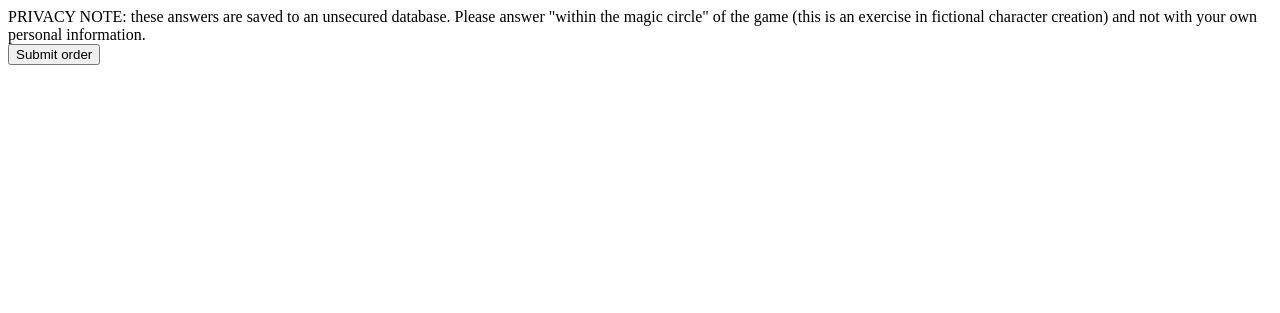
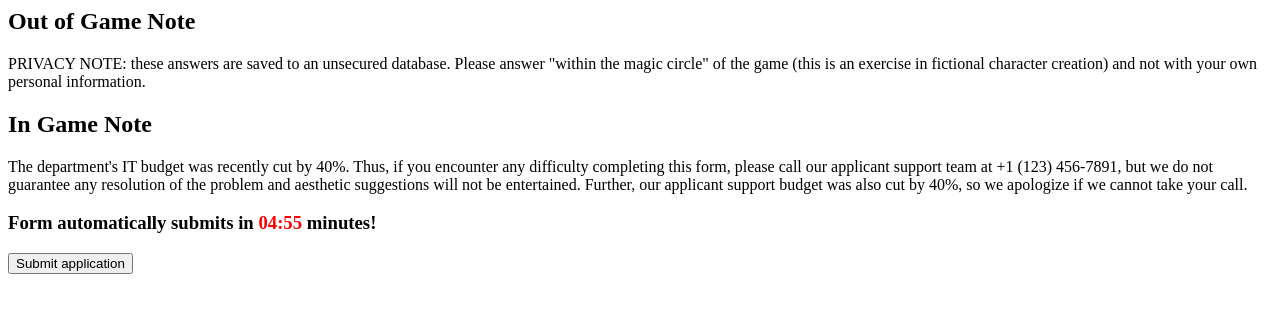
Before and after one commit to notkrd/activistproject, a Django app: page /forms/ in a window 1280 px wide. Shown: the top 313 px of the page. Run offline with Django 3.2, Linux system fonts and the light colour scheme; data that the repository does not hold is empty.

Commit message:
Added timer

```diff
--- a/immigrationform/forms.py
+++ b/immigrationform/forms.py
@@ -5,7 +5,7 @@ from immigrationform.models import Question, MultiChoiceQuestion, Answer, FreeRe
 
 
 class MultiChoiceQuestionForm(ModelForm):
-    answer = ModelChoiceField(queryset=MultiChoiceResponse.objects.all())
+    answer = ModelChoiceField(queryset=MultiChoiceResponse.objects.all(), required=False)
 
     class Meta:
         model = MultiChoiceQuestion
@@ -13,7 +13,7 @@ class MultiChoiceQuestionForm(ModelForm):
 
 
 class PolarQuestionForm(ModelForm):
-    answer = forms.BooleanField()
+    answer = forms.BooleanField(required=False)
 
     class Meta:
         model = MultiChoiceQuestion
--- /dev/null
+++ b/immigrationform/static/immigrationform/formjs.js
@@ -0,0 +1,23 @@
+function startTimer(duration, display) {
+    var timer = duration, minutes, seconds;
+    setInterval(function () {
+        minutes = parseInt(timer / 60, 10)
+        seconds = parseInt(timer % 60, 10);
+
+        minutes = minutes < 10 ? "0" + minutes : minutes;
+        seconds = seconds < 10 ? "0" + seconds : seconds;
+
+        display.textContent = minutes + ":" + seconds;
+
+        if (--timer < 0) {
+            timer = duration;
+        }
+    }, 1000);
+}
+
+window.onload = function () {
+    var fiveMinutes = 60 * 5,
+        display = document.querySelector('#time');
+    startTimer(fiveMinutes, display);
+    window.setTimeout(function(){document.getElementById('applicationform').submit()}, fiveMinutes*1000);
+};
--- /dev/null
+++ b/immigrationform/static/immigrationform/style.css
@@ -0,0 +1,5 @@
+p {
+}
+#time {
+    color: red;
+}
--- a/immigrationform/templates/immigrationform/character_form.html
+++ b/immigrationform/templates/immigrationform/character_form.html
@@ -1,7 +1,25 @@
+{% load static %}
 
-PRIVACY NOTE: these answers are saved to an unsecured database. Please answer "within the magic circle" of the game (this is an exercise in fictional character creation) and not with your own personal information.
+<head>
+    <title>The Immigration Game: Form</title>
+    <link rel="stylesheet" href={% static 'immigrationform/style.css'%}>
 
-<form method="post">
+
+    <script src={% static 'immigrationform/formjs.js'%}> </script>
+</head>
+
+<body>
+    <H2>Out of Game Note</H2>
+    <p>PRIVACY NOTE: these answers are saved to an unsecured database. Please answer "within the magic circle" of the game (this is an exercise in fictional character creation) and not with your own personal information.</p>
+
+    <H2>In Game Note</H2>
+    <p>The department's IT budget was recently cut by 40%. Thus, if you encounter any difficulty completing this form, please call our applicant support team at +1 (123) 456-7891, but we do not guarantee any resolution of the problem and aesthetic suggestions will not be entertained. Further, our applicant support budget was also cut by 40%, so we apologize if we cannot take your call. </p>
+
+        <div id="timer">
+            <h3>Form automatically submits in <span id="time">05:00</span> minutes!</h3>
+        </div>
+
+    <form id="applicationform" method="post">
         {% csrf_token %}
         <table>
 
@@ -20,6 +38,7 @@ PRIVACY NOTE: these answers are saved to an unsecured database. Please answer "w
             {% endfor %}
         </table>
 
-    <input type="submit" value="Submit order" class="btn btn-primary">
+        <input type="submit" value="Submit application" class="btn btn-primary">
 
     </form>
+</body>
--- a/immigrationform/views.py
+++ b/immigrationform/views.py
@@ -4,11 +4,15 @@ from django.forms import formset_factory, modelformset_factory
 
 from .forms import MultiChoiceQuestionForm, PolarQuestionForm
 from .models import MultiChoiceQuestion, PolarQuestion, Question, MultiChoiceResponse
+from random import sample
 
 # Create your views here.
 
 
-def index(request):
+def index(request, num_mc = 20, num_polar = 20):
+    some_mcs = MultiChoiceQuestion.objects.order_by('?')[:num_mc]
+    some_ps = MultiChoiceQuestion.objects.order_by('?')[:num_polar]
+
     MultiChoiceFormset = modelformset_factory(MultiChoiceQuestion, form=MultiChoiceQuestionForm, extra=0)
     PolarFormset = modelformset_factory(PolarQuestion, form=PolarQuestionForm, extra=0)
 
@@ -16,7 +20,7 @@ def index(request):
         return HttpResponse(request)
 
     else:
-        mc_formset = MultiChoiceFormset()
+        mc_formset = MultiChoiceFormset(queryset=some_mcs)
         for form in mc_formset:
             form.fields['answer'].label = form.instance.question_text
             form.fields['answer'].queryset = MultiChoiceResponse.objects.filter(for_question=form.instance)
```
Also changed, not shown: static/style.css (deleted). Lines whose indentation alone changed are shown as unchanged.
